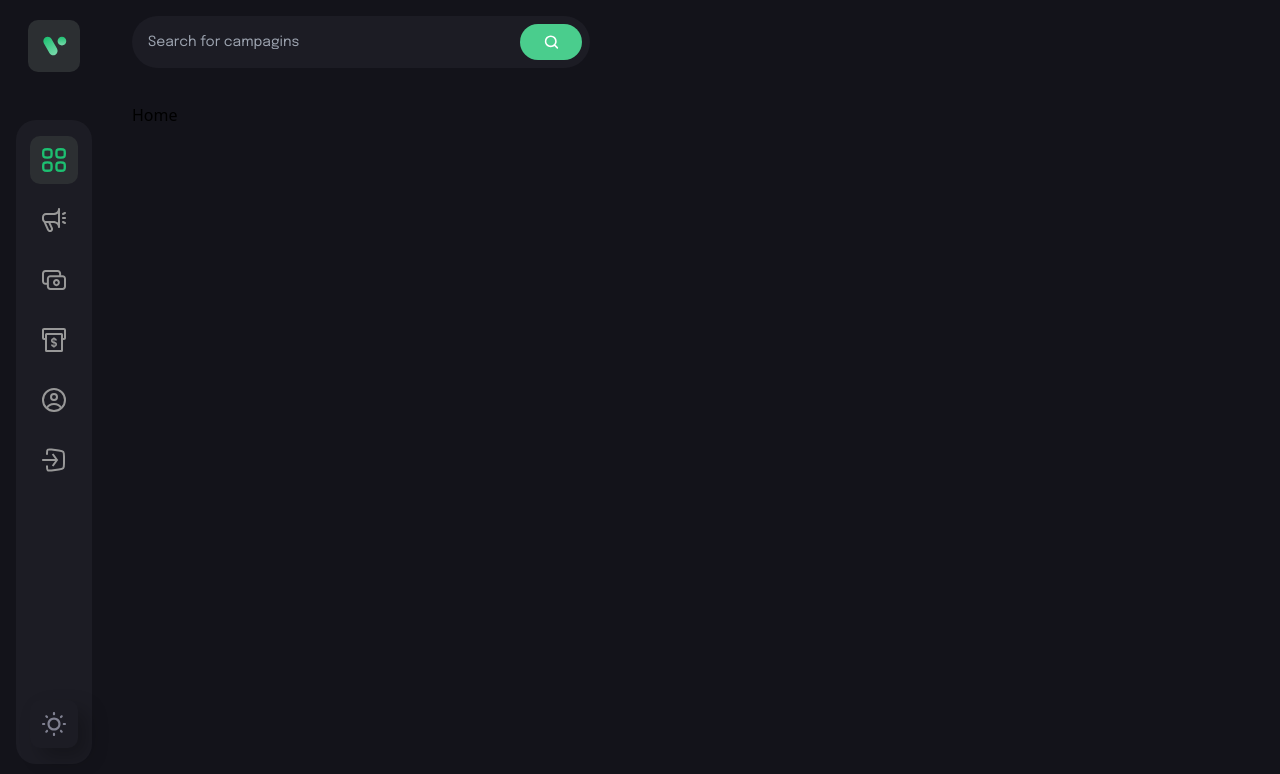
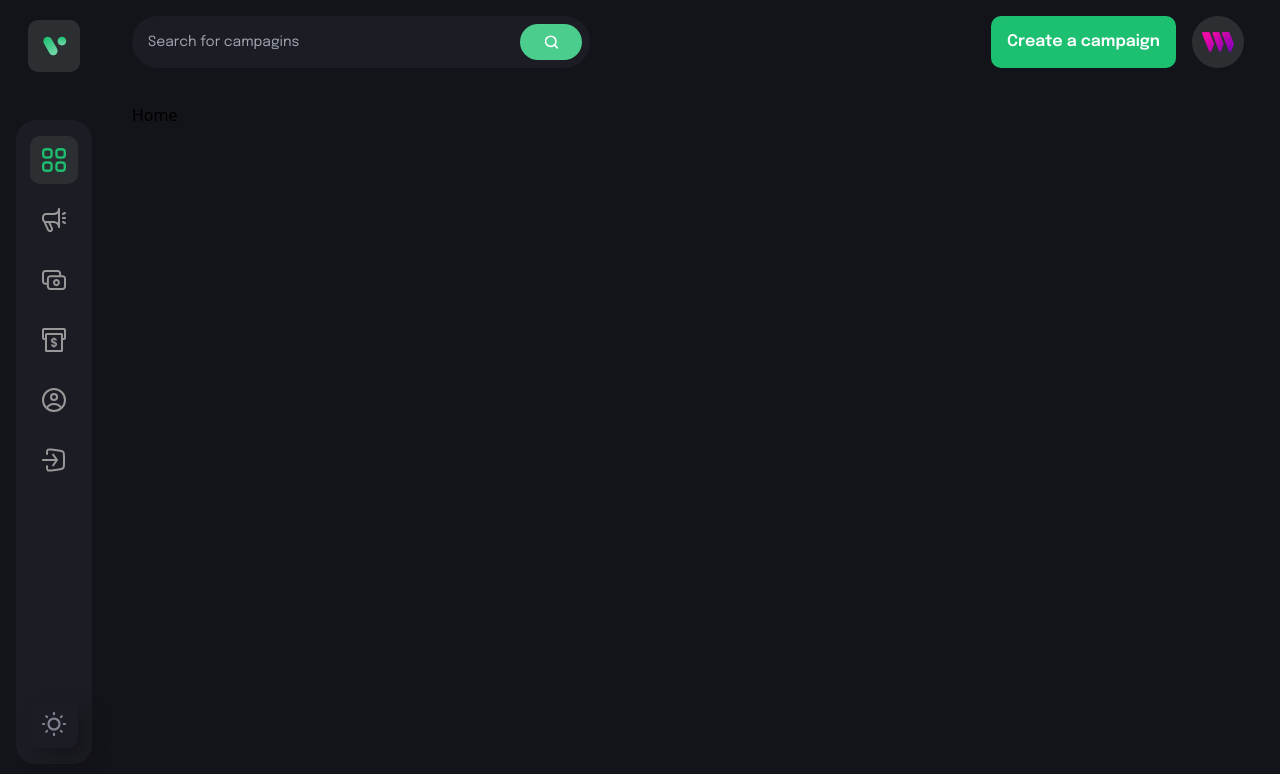
Before and after one commit to mohammedkharoda/CrowdFunding, a React (Vite) app in the folder client/: page / in a window 1280 px wide. Shown: the top 774 px of the page. Built offline with nearby package versions, Linux system fonts and the light colour scheme; what @thirdweb-dev/react would draw is missing.

Commit message:
navbar ui for desktop

```diff
--- a/client/src/components/CustomButton.jsx
+++ b/client/src/components/CustomButton.jsx
@@ -1,7 +1,15 @@
 import React from "react";
 
-const CustomButton = () => {
-  return <div>CustomButton</div>;
+const CustomButton = ({ btnType, title, handleClick, styles }) => {
+  return (
+    <button
+      type={btnType}
+      className={`font-epilogue font-semibold text-[16px] leading-[26px] text-white min-h-[52px] px-4 rounded-[10px] ${styles}`}
+      onClick={handleClick}
+    >
+      {title}
+    </button>
+  );
 };
 
 export default CustomButton;
--- a/client/src/components/Navbar.jsx
+++ b/client/src/components/Navbar.jsx
@@ -1,28 +1,55 @@
 import React, { useState } from "react";
 
 import { Custombutton } from ".";
-import { logo, menu, search, thirdweb } from "../assets";
-import { navlinks } from "../constants";
+import { search, thirdweb } from "../assets";
 import { useNavigate } from "react-router";
+import { Link } from "react-router-dom";
+
 const Navbar = () => {
   const navigate = useNavigate();
   const [isActive, setIsActive] = useState("dashboard");
   const [toggleDrawer, setToggleDrawer] = useState(false);
-  const address = 0x0ab
+  const address = 0x0ab;
   return (
     <div>
       <div className="flex md:flex-row flex-col-reverse justify-between mb-[35px] gap-6">
-        <div className='flex lg:flex-1 flex-row max-w-[458px] py-2 pl-4 pr-2 h-[52px] bg-[#1c1c24]  rounded-[100px]'>
-          <input type='text' placeholder='Search for campagins' className='flex w-full font-epilogue font-normal text-[14px] placeholder:text-[#4b52564] text-white bg-transparent outline-none
-          '></input>
-        <div className='w-[72px] h-full rounded-[20px] bg-[#4acd8d] flex justify-center items-center cursor-pointer'>
-          <img src={search} alt='search' className='w-[15px] h-[15px] object-contain'/>
-        </div>
-          <div className='flex md:hidden flex-row justify-end gap-4'>
-            <Custombutton btnType='button' title={address ? 'Create a campaign' : 'Connect'} style={address ? 'bg-[#1dc071]' :'bg-[#8c6dfd]'} handleClick = {() => { if(address) navigate('create-campaign')
-            else 'connect()'}}/>
+        <div className="flex lg:flex-1 flex-row max-w-[458px] py-2 pl-4 pr-2 h-[52px] bg-[#1c1c24]  rounded-[100px]">
+          <input
+            type="text"
+            placeholder="Search for campagins"
+            className="flex w-full font-epilogue font-normal text-[14px] placeholder:text-[#4b52564] text-white bg-transparent outline-none
+          "
+          ></input>
+          <div className="w-[72px] h-full rounded-[20px] bg-[#4acd8d] flex justify-center items-center cursor-pointer">
+            <img
+              src={search}
+              alt="search"
+              className="w-[15px] h-[15px] object-contain"
+            />
           </div>
         </div>
+        <div className="sm:flex hidden flex-row justify-end gap-4">
+          <Custombutton
+            btnType="button"
+            title={address ? "Create a campaign" : "Connect"}
+            styles={address ? "bg-[#1dc071]" : "bg-[#8c6dfd]"}
+            handleClick={() => {
+              if (address) navigate("create-campaign");
+              else connect();
+            }}
+          />
+
+          <Link to="/profile">
+            <div className="w-[52px] h-[52px] rounded-full bg-[#2c2f32] flex justify-center items-center cursor-pointer">
+              <img
+                src={thirdweb}
+                alt="user"
+                className="w-[60%] h-[60%] object-contain"
+              />
+            </div>
+          </Link>
+        </div>
+        {/*  Small Screen Navbar*/}
       </div>
     </div>
   );
```
